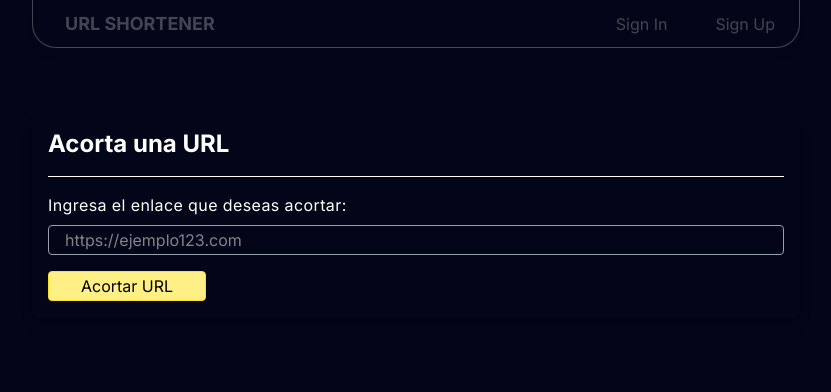
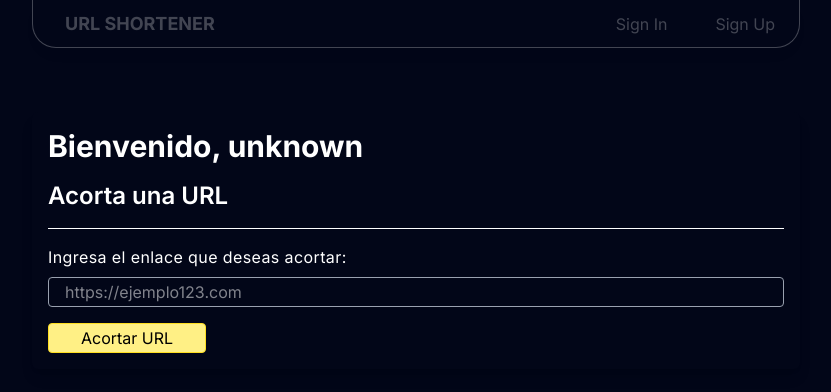
Before and after one commit to Software-Dev-CC3S2-Team-11/url-shortener-trunk-based, a FastAPI app: page / in a window 1280 px wide. Shown: the top 392 px of the page, without its empty margins (224-1055 px from the left). Run offline with FastAPI, Linux system fonts and the light colour scheme.

Commit message:
chore: username displayed at landing

```diff
--- a/templates/dash.html
+++ b/templates/dash.html
@@ -19,7 +19,7 @@
         <div class="space-y-8">
             {% if username_urls %}
             <table class="min-w-full bg-slate-950 shadow rounded-sm overflow-hidden">
-                <thead class="bg-yellow-400 text-left">
+                <thead class="bg-amber-400 text-left">
                     <tr>
                         <th class="pl-4">Original URL</th>
                         <th>Short URL</th>
--- a/templates/index.html
+++ b/templates/index.html
@@ -16,7 +16,8 @@
 
   <form action="/shorter" method="post"
     class="flex flex-col bg-slate-950 text-white w-3/5 items-start mx-auto rounded-md p-4 shadow-lg space-y-4">
-    <h1 class="font-bold text-2xl">Acorta una URL</h1>
+    <h1 class="text-3xl font-bold">Bienvenido, {{ username }}</h1>
+    <h1 class="font-semibold text-2xl">Acorta una URL</h1>
     <hr class="border-0.5 w-full"/>
     <div class="flex flex-col space-y-2 items-start w-full">
       <label for="url" class="tracking-wide ">Ingresa el enlace que deseas acortar:</label>
```
